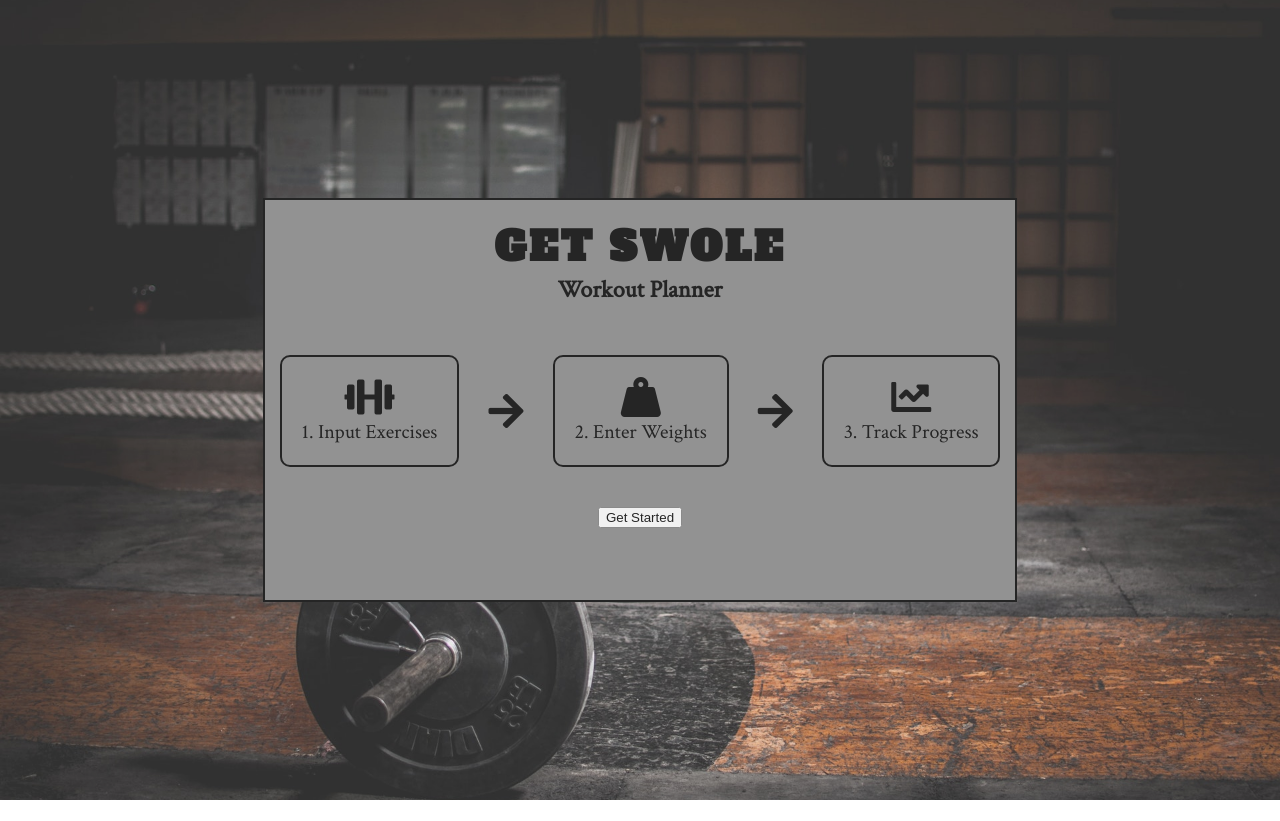
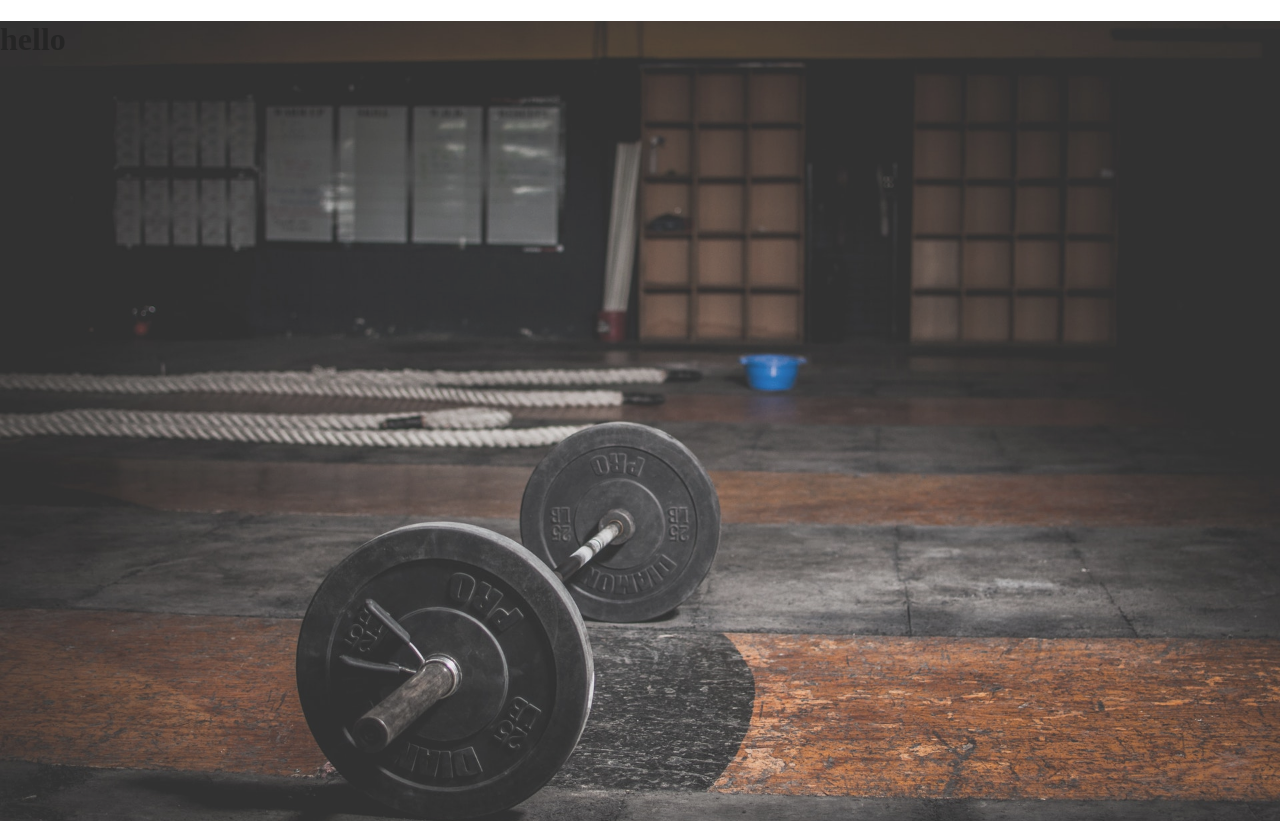
Before and after one commit to dae-hyun-kim/get_swole, a React (Create React App) app: page /home in a window 1280 px wide. Before the commit the page ends 800 px from the top, so only its background shows below. Built offline with nearby package versions, Linux system fonts and the light colour scheme; the HTML template or start-up script is replaced by a standard one.

Commit message:
router added for home screen

```diff
--- a/src/App.js
+++ b/src/App.js
@@ -1,12 +1,20 @@
 import React from 'react';
+import { BrowserRouter as Router, Switch, Route, } from "react-router-dom"
 import StartScreen from "./routes/StartScreen";
-import LayOut from "./components/LayOut/LayOut"
+import Home from "./routes/Home"
+import LayOut from "./components/LayOut/LayOut";
+
 
 function App() {
   return (
     <div className="App bg">
       <LayOut>
-        <StartScreen/>
+        <Router>
+          <Switch>
+            <Route path="/" exact component={StartScreen}/>
+            <Route path="/home" exact component={Home} />
+          </Switch>
+        </Router>
       </LayOut>
     </div>
   );
--- a/src/components/Login/Login.js
+++ b/src/components/Login/Login.js
@@ -1,5 +1,6 @@
 import React from "react";
-import styles from "./Login.module.css"
+import styles from "./Login.module.css";
+import { Link } from "react-router-dom"
 
 const Login = () => {
   return (
@@ -36,7 +37,7 @@ const Login = () => {
           </div>
         </div>
         <div className={styles.startedContainer}>
-          <button>Get Started</button>
+          <Link to={"/home"}><button>Get Started</button></Link>
         </div>
       </div>
     </div>
--- a/src/routes/Home.js
+++ b/src/routes/Home.js
@@ -5,3 +5,5 @@ const Home = () => {
     <h1>hello</h1>
   )
 }
+
+export default Home;
--- a/src/routes/StartScreen.js
+++ b/src/routes/StartScreen.js
@@ -3,7 +3,9 @@ import Login from "../components/Login/Login"
 
 const StartScreen = () => {
   return (
+    <>
       <Login/>
+    </>
   )
 }
 
```
